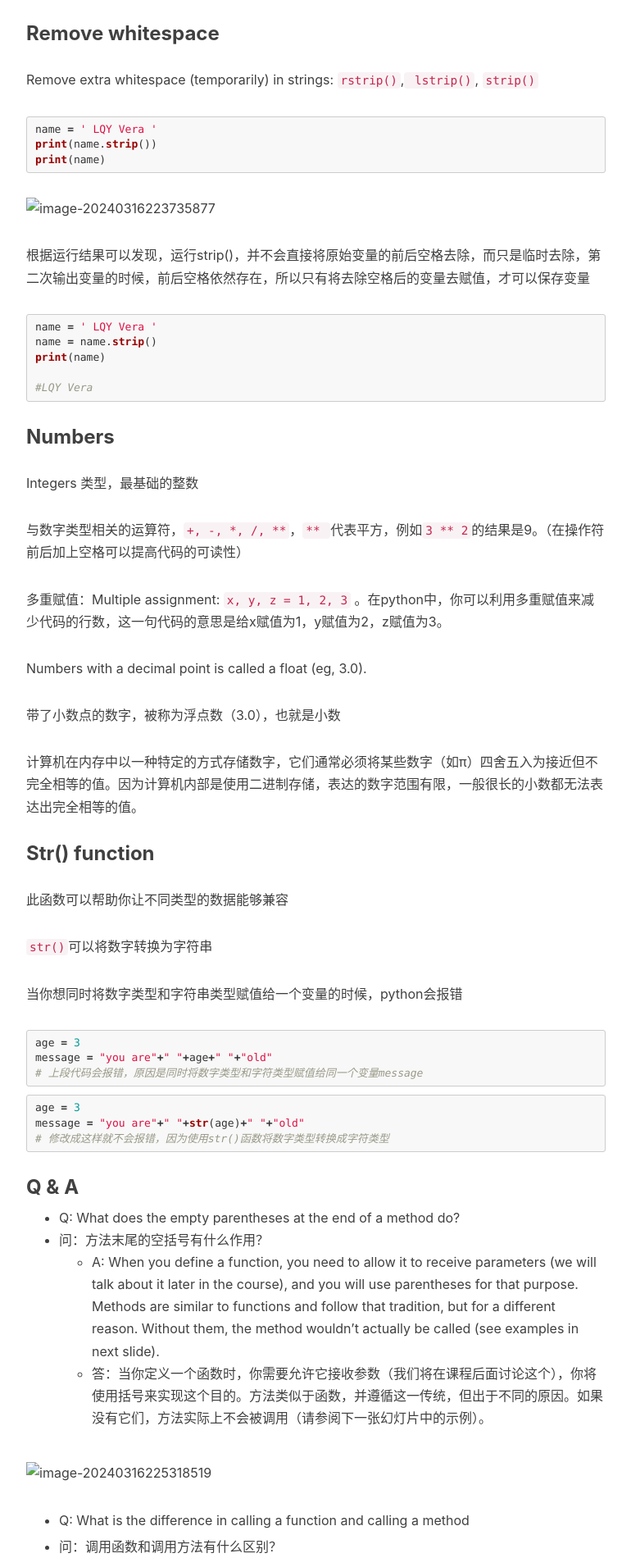
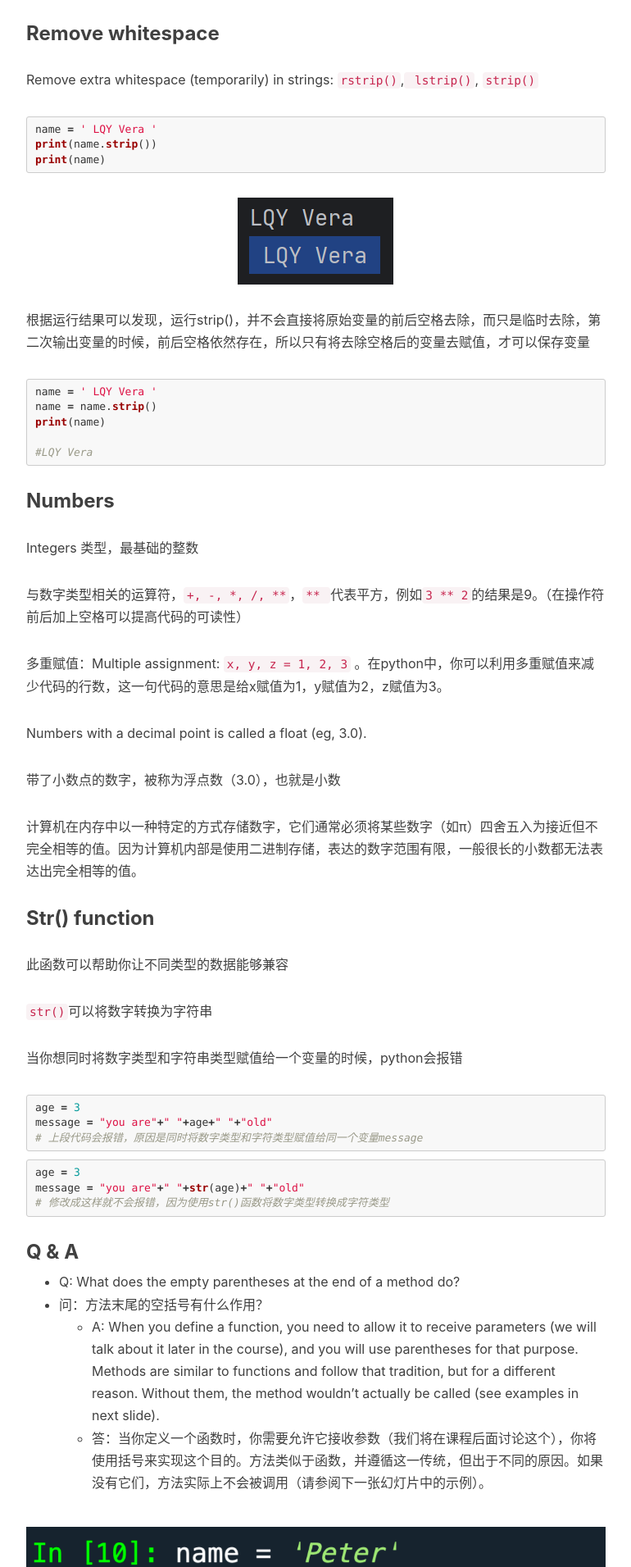
Before and after one commit to 02maple/02maple.github.io_bak, a Jekyll site: the page built from _posts/2024-3-16-Python基础.md, in a window 1280 px wide. Shown: the part 1434-3345 px from the top of the page at 82% size, without its empty margins (233-1003 px from the left). Built offline with Jekyll 4.4.1, drawn with Linux system fonts in a browser that asks for light colours; nearby versions of some CDN libraries; comment, search, counter and statistics services are not loaded.

Commit message:
Update 2024-3-16-Python基础.md

````diff
--- a/_posts/2024-3-16-Python基础.md
+++ b/_posts/2024-3-16-Python基础.md
@@ -68,7 +68,7 @@ print(name.strip())
 print(name)
 ```
 
-![image-20240316223735877](images/image-20240316223735877.png)
+![image-20240316223735877](/images/image-20240316223735877.png)
 
 根据运行结果可以发现，运行strip()，并不会直接将原始变量的前后空格去除，而只是临时去除，第二次输出变量的时候，前后空格依然存在，所以只有将去除空格后的变量去赋值，才可以保存变量
 
@@ -121,7 +121,7 @@ message = "you are"+" "+str(age)+" "+"old"
   - A: When you define a function, you need to  allow it to receive parameters (we will talk  about it later in the course), and you will use  parentheses for that purpose. Methods are  similar to functions and follow that tradition,  but for a different reason. Without them, the  method wouldn’t actually be called (see  examples in next slide).
   - 答：当你定义一个函数时，你需要允许它接收参数（我们将在课程后面讨论这个），你将使用括号来实现这个目的。方法类似于函数，并遵循这一传统，但出于不同的原因。如果没有它们，方法实际上不会被调用（请参阅下一张幻灯片中的示例）。
 
-![image-20240316225318519](images/image-20240316225318519.png)
+![image-20240316225318519](/images/image-20240316225318519.png)
 
 - Q: What is the difference in calling a function  and calling a method
 
@@ -190,7 +190,7 @@ message = "you are"+" "+str(age)+" "+"old"
 print(2 is 20)
 ```
 
-![image-20240316230134128](images/image-20240316230134128.png)
+![image-20240316230134128](/images/image-20240316230134128.png)
 
 "同一个对象"通常指的是内存中的同一块区域被多个变量引用。当你创建一个对象（例如一个整数、字符串、列表等），Python会为该对象分配一块内存，并将变量关联到该内存地址。如果两个变量引用的内存地址相同，则这两个变量指向的是同一个对象。
 
@@ -243,7 +243,7 @@ print(x%y)
 # 因为 input() 函数返回的是字符串而不是整数，所以需要将用户输入的字符串转换为整数
 ```
 
-![image-20240316231106750](images/image-20240316231106750.png)
+![image-20240316231106750](/images/image-20240316231106750.png)
 
 **Basic operations on strings**
 
````
